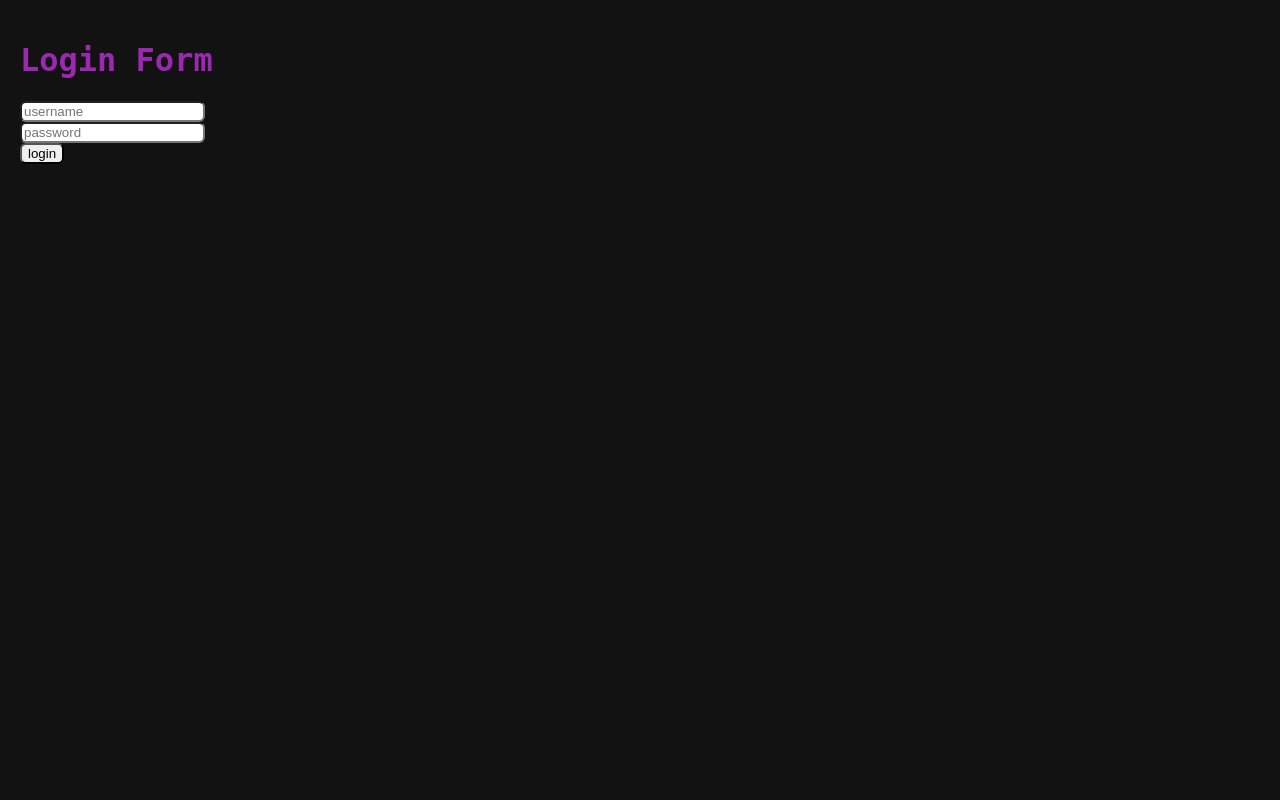
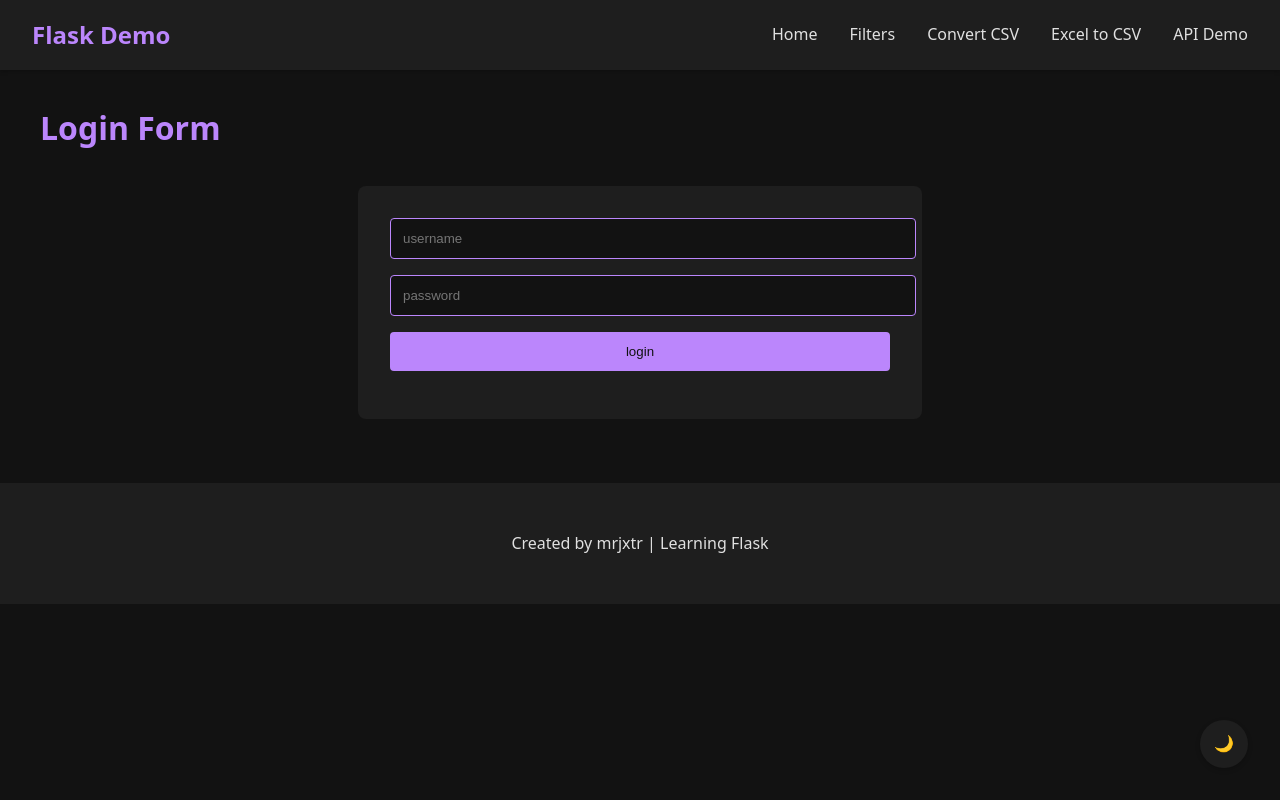
Before and after one commit to mrjxtr/Learn_Web_Frameworks_Python, a Flask app: page /forms in a window 1280 px wide. Run offline with Flask 3, Linux system fonts and the light colour scheme.

Commit message:
updated flask app | Learning

```diff
--- a/Learn Flask/my-fisrt-flask-app/app.py
+++ b/Learn Flask/my-fisrt-flask-app/app_v2.py
@@ -10,6 +10,7 @@
     url_for,
     Response,
     send_from_directory,
+    jsonify
 )
 
 app = Flask(__name__, template_folder="templates")
@@ -116,6 +117,18 @@
     return render_template("filters.html", example_text=example_text)
 
 
+@app.route("/js_request", methods=['GET','POST'])
+def js_request():
+    if request.method == "GET":
+        return render_template("js_request.html")
+    elif request.method == "POST":
+        greeting = request.json['greeting']
+        name = request.json['name']
+        with open('file.txt', 'w') as f:
+            f.write(f'{greeting}, {name}')
+
+        return jsonify({'message': 'Successfully written!'})
+
 @app.template_filter("reverse_string")
 def reverse_string(s):
     return s[::-1]
--- /dev/null
+++ b/Learn Flask/my-fisrt-flask-app/file.txt
@@ -0,0 +1 @@
+Hello, Jester
--- a/Learn Flask/my-fisrt-flask-app/requirements.txt
+++ b/Learn Flask/my-fisrt-flask-app/requirements.txt
@@ -1,16 +1,14 @@
 blinker==1.8.2
 click==8.1.7
 colorama==0.4.6
-et-xmlfile==1.1.0
 Flask==3.0.3
 itsdangerous==2.2.0
 Jinja2==3.1.4
 MarkupSafe==3.0.2
-numpy==2.1.2
-openpyxl==3.1.5
+numpy==2.1.3
 pandas==2.2.3
 python-dateutil==2.9.0.post0
 pytz==2024.2
 six==1.16.0
 tzdata==2024.2
-Werkzeug==3.0.4
+Werkzeug==3.1.2
--- /dev/null
+++ b/Learn Flask/my-fisrt-flask-app/static/js/main.js
@@ -0,0 +1,148 @@
+// Theme management
+class ThemeManager {
+    constructor() {
+        this.isDark = localStorage.getItem('isDark') !== 'false';
+        this.themeToggle = document.getElementById('theme-toggle');
+        this.init();
+    }
+
+    init() {
+        this.applyTheme();
+        if (this.themeToggle) {
+            this.themeToggle.addEventListener('click', () => this.toggleTheme());
+        }
+    }
+
+    applyTheme() {
+        const root = document.documentElement;
+        if (this.isDark) {
+            root.style.setProperty('--background-color', '#121212');
+            root.style.setProperty('--text-color', '#e0e0e0');
+            root.style.setProperty('--surface-color', '#1e1e1e');
+        } else {
+            root.style.setProperty('--background-color', '#ffffff');
+            root.style.setProperty('--text-color', '#121212');
+            root.style.setProperty('--surface-color', '#f5f5f5');
+        }
+
+        if (this.themeToggle) {
+            this.themeToggle.textContent = this.isDark ? '🌙' : '☀️';
+        }
+    }
+
+    toggleTheme() {
+        this.isDark = !this.isDark;
+        localStorage.setItem('isDark', this.isDark);
+        this.applyTheme();
+    }
+}
+
+// Form validation
+class FormValidator {
+    constructor(form) {
+        this.form = form;
+        this.init();
+    }
+
+    init() {
+        this.form.querySelectorAll('input').forEach(input => {
+            input.addEventListener('input', () => this.validateField(input));
+            input.addEventListener('blur', () => this.validateField(input));
+        });
+
+        this.form.addEventListener('submit', (e) => {
+            if (!this.validateForm()) {
+                e.preventDefault();
+            }
+        });
+    }
+
+    validateField(input) {
+        const validationMessage = input.nextElementSibling;
+        let isValid = true;
+        let message = '';
+
+        if (input.hasAttribute('required') && !input.value) {
+            isValid = false;
+            message = 'This field is required';
+        } else if (input.type === 'email' && !this.isValidEmail(input.value)) {
+            isValid = false;
+            message = 'Please enter a valid email';
+        }
+
+        input.classList.toggle('valid', isValid);
+        input.classList.toggle('invalid', !isValid);
+
+        if (validationMessage) {
+            validationMessage.textContent = message;
+        }
+
+        return isValid;
+    }
+
+    validateForm() {
+        const inputs = this.form.querySelectorAll('input');
+        let isValid = true;
+
+        inputs.forEach(input => {
+            if (!this.validateField(input)) {
+                isValid = false;
+            }
+        });
+
+        return isValid;
+    }
+
+    isValidEmail(email) {
+        return /^[^\s@]+@[^\s@]+\.[^\s@]+$/.test(email);
+    }
+}
+
+// Loading state manager
+class LoadingManager {
+    static showLoading(button) {
+        button.disabled = true;
+        const spinner = document.createElement('span');
+        spinner.className = 'spinner';
+        button.prepend(spinner);
+    }
+
+    static hideLoading(button) {
+        button.disabled = false;
+        const spinner = button.querySelector('.spinner');
+        if (spinner) {
+            spinner.remove();
+        }
+    }
+}
+
+// Initialize everything when DOM is loaded
+document.addEventListener('DOMContentLoaded', function() {
+    // Initialize theme
+    new ThemeManager();
+
+    // Initialize form validation for all forms
+    document.querySelectorAll('form').forEach(form => {
+        new FormValidator(form);
+    });
+
+    // Add smooth scroll behavior
+    document.querySelectorAll('a[href^="#"]').forEach(anchor => {
+        anchor.addEventListener('click', function (e) {
+            e.preventDefault();
+            document.querySelector(this.getAttribute('href'))?.scrollIntoView({
+                behavior: 'smooth'
+            });
+        });
+    });
+
+    // Feature item animations
+    document.querySelectorAll('.feature-item').forEach(item => {
+        item.addEventListener('click', function() {
+            this.style.transform = 'scale(0.95)';
+            setTimeout(() => {
+                this.style.transform = '';
+            }, 200);
+        });
+    });
+});
--- a/Learn Flask/my-fisrt-flask-app/static/style.css
+++ b/Learn Flask/my-fisrt-flask-app/static/style.css
@@ -1,24 +1,200 @@
+:root {
+    --primary-color: #bb86fc;
+    --background-color: #121212;
+    --surface-color: #1e1e1e;
+    --text-color: #e0e0e0;
+    --error-color: #cf6679;
+}
+
 body {
-  font-family: "JetBrains Mono", monospace;
-  margin: 0;
-  padding: 20px;
-  background-color: #121212;
-  color: #e0e0e0;
+    font-family: "JetBrains Mono", system-ui, -apple-system, sans-serif;
+    margin: 0;
+    padding: 0;
+    background-color: var(--background-color);
+    color: var(--text-color);
+    line-height: 1.6;
+}
+
+.navbar {
+    background-color: var(--surface-color);
+    padding: 1rem 2rem;
+    display: flex;
+    justify-content: space-between;
+    align-items: center;
+    box-shadow: 0 2px 4px rgba(0,0,0,0.2);
+}
+
+.nav-brand {
+    font-size: 1.5rem;
+    font-weight: bold;
+    color: var(--primary-color);
+}
+
+.nav-links {
+    display: flex;
+    gap: 2rem;
+    list-style: none;
+    margin: 0;
+    padding: 0;
+}
+
+.nav-links a {
+    color: var(--text-color);
+    text-decoration: none;
+    transition: color 0.3s ease;
+}
+
+.nav-links a:hover {
+    color: var(--primary-color);
+}
+
+.container {
+    max-width: 1200px;
+    margin: 2rem auto;
+    padding: 0 1rem;
+}
+
+.footer {
+    text-align: center;
+    padding: 2rem;
+    background-color: var(--surface-color);
+    margin-top: 4rem;
 }
 
 h1 {
-  color: #9c27b0;
+    color: var(--primary-color);
+    margin-bottom: 2rem;
 }
 
-a {
-  color: #bb86fc;
-  text-decoration: none;
-}
-
-a:hover {
-  text-decoration: underline;
+/* Form styles */
+form {
+    background-color: var(--surface-color);
+    padding: 2rem;
+    border-radius: 8px;
+    max-width: 500px;
+    margin: 0 auto;
 }
 
 input {
-  border-radius: 6px;
+    width: 100%;
+    padding: 0.75rem;
+    margin-bottom: 1rem;
+    border: 1px solid var(--primary-color);
+    border-radius: 4px;
+    background-color: var(--background-color);
+    color: var(--text-color);
 }
+
+input[type="submit"], button {
+    background-color: var(--primary-color);
+    color: var(--background-color);
+    border: none;
+    padding: 0.75rem 1.5rem;
+    border-radius: 4px;
+    cursor: pointer;
+    transition: opacity 0.3s ease;
+}
+
+input[type="submit"]:hover, button:hover {
+    opacity: 0.9;
+}
+
+/* Card style for content */
+.card {
+    background-color: var(--surface-color);
+    padding: 2rem;
+    border-radius: 8px;
+    margin-bottom: 2rem;
+}
+
+/* Animation for loading states */
+@keyframes pulse {
+    0% { opacity: 1; }
+    50% { opacity: 0.5; }
+    100% { opacity: 1; }
+}
+
+.loading {
+    animation: pulse 1.5s infinite;
+}
+
+/* Feature grid styles */
+.feature-grid {
+    display: grid;
+    grid-template-columns: repeat(auto-fit, minmax(250px, 1fr));
+    gap: 2rem;
+    margin-top: 2rem;
+}
+
+.feature-item {
+    background: var(--surface-color);
+    padding: 1.5rem;
+    border-radius: 8px;
+    transition: transform 0.3s ease, box-shadow 0.3s ease;
+    cursor: pointer;
+}
+
+.feature-item:hover {
+    transform: translateY(-5px);
+    box-shadow: 0 5px 15px rgba(0,0,0,0.3);
+}
+
+/* Form validation styles */
+.form-group {
+    margin-bottom: 1.5rem;
+    position: relative;
+}
+
+.form-group .validation-message {
+    position: absolute;
+    bottom: -20px;
+    left: 0;
+    font-size: 0.875rem;
+    color: var(--error-color);
+}
+
+input.invalid {
+    border-color: var(--error-color);
+}
+
+input.valid {
+    border-color: #4CAF50;
+}
+
+/* Theme toggle styles */
+.theme-toggle {
+    position: fixed;
+    bottom: 2rem;
+    right: 2rem;
+    background: var(--surface-color);
+    border-radius: 50%;
+    width: 3rem;
+    height: 3rem;
+    display: flex;
+    align-items: center;
+    justify-content: center;
+    cursor: pointer;
+    box-shadow: 0 2px 5px rgba(0,0,0,0.2);
+    transition: transform 0.3s ease;
+    z-index: 1000;
+}
+
+.theme-toggle:hover {
+    transform: scale(1.1);
+}
+
+/* Loading spinner */
+.spinner {
+    width: 20px;
+    height: 20px;
+    border: 2px solid var(--text-color);
+    border-top-color: transparent;
+    border-radius: 50%;
+    animation: spin 1s linear infinite;
+    display: inline-block;
+    margin-right: 0.5rem;
+}
+
+@keyframes spin {
+    to { transform: rotate(360deg); }
+}
--- a/Learn Flask/my-fisrt-flask-app/templates/base.html
+++ b/Learn Flask/my-fisrt-flask-app/templates/base.html
@@ -10,7 +10,29 @@
 </head>
 
 <body>
-  {% block content %}default content{% endblock %}
+  <nav class="navbar">
+    <div class="nav-brand">Flask Demo</div>
+    <ul class="nav-links">
+      <li><a href="{{ url_for('index') }}">Home</a></li>
+      <li><a href="{{ url_for('filters') }}">Filters</a></li>
+      <li><a href="{{ url_for('convert_csv') }}">Convert CSV</a></li>
+      <li><a href="{{ url_for('excel_to_csv') }}">Excel to CSV</a></li>
+      <li><a href="{{ url_for('js_request') }}">API Demo</a></li>
+    </ul>
+  </nav>
+
+  <main class="container">
+    {% block content %}default content{% endblock %}
+  </main>
+
+  <footer class="footer">
+    <p>Created by {{ my_username if my_username else 'mrjxtr' }} | Learning Flask</p>
+  </footer>
+
+  <div id="theme-toggle" class="theme-toggle">🌙</div>
+
+  <script src="{{ url_for('static', filename='js/main.js') }}"></script>
+  {% block scripts %}{% endblock %}
 </body>
 
 </html>
```
Also changed, not shown: Learn Flask/my-fisrt-flask-app/templates/index.html (+29 -13 lines), Learn Flask/my-fisrt-flask-app/templates/js_request.html (added, +81 -0 lines), Learn Flask/my-fisrt-flask-app/app_v1.py (renamed from Learn Flask/my-fisrt-flask-app/app_v0.0.1.py).
